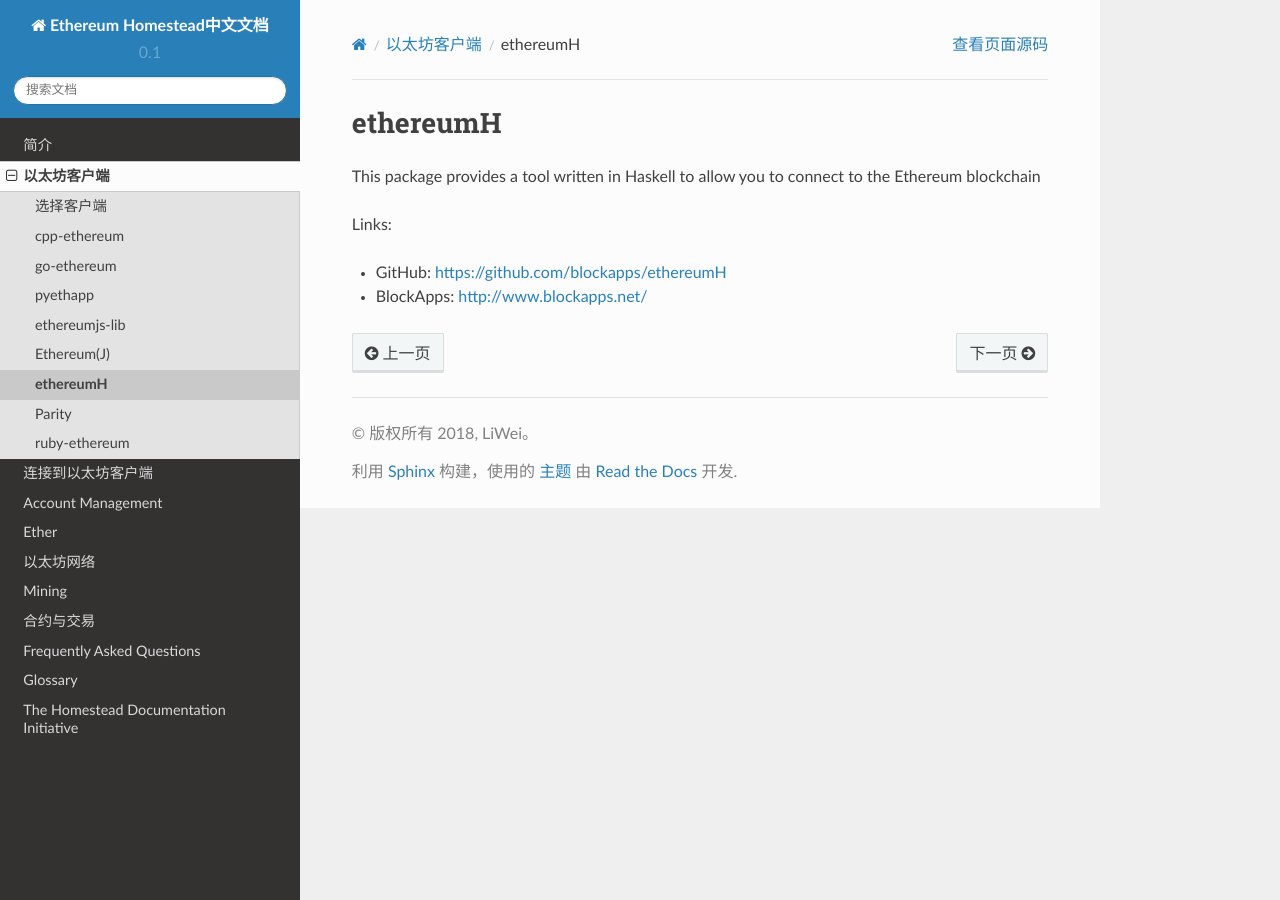
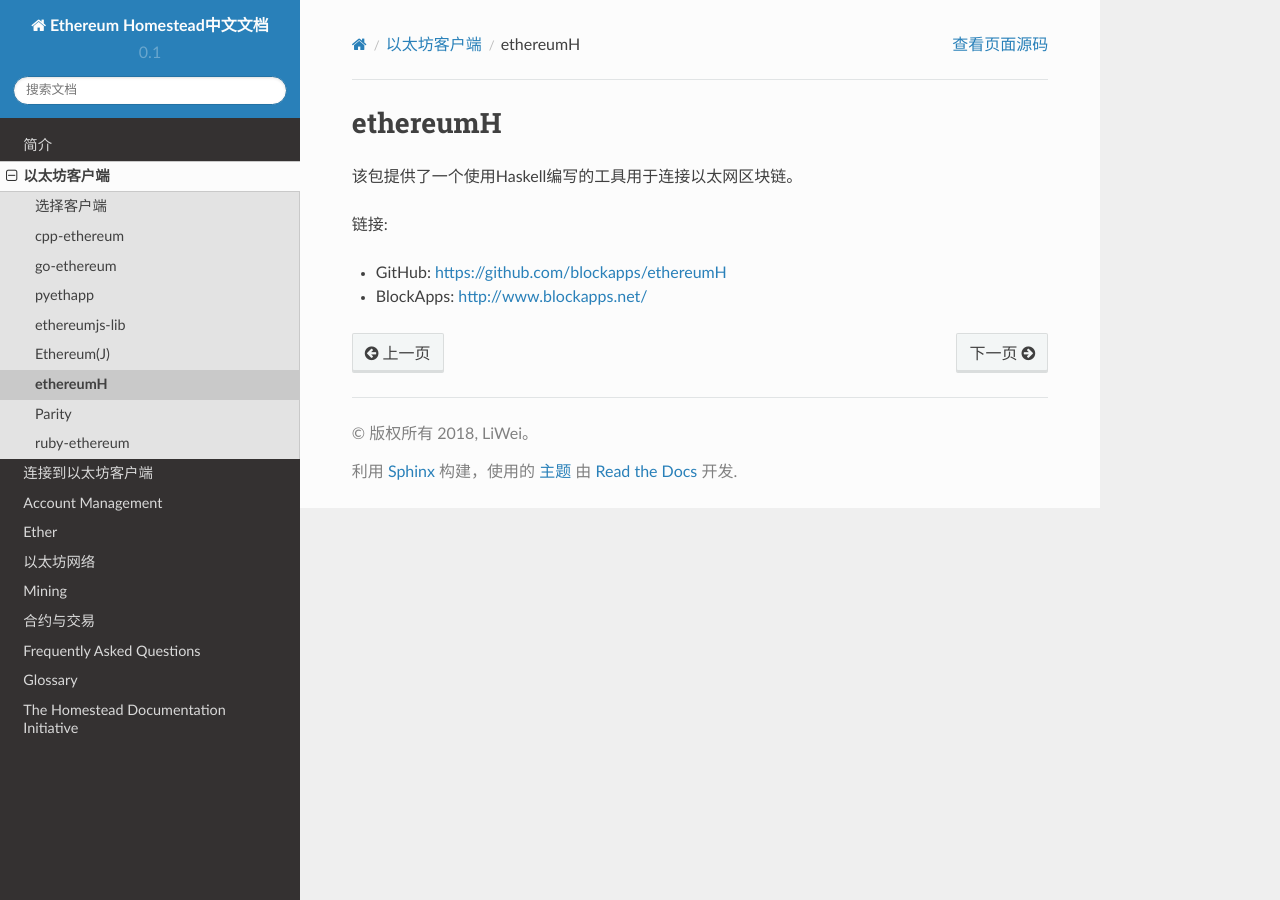
Before and after one commit to wl6g11/EthereumDocCH, a Sphinx documentation site: the page built from source/ethereum-clients/ethereumh/index.rst, in a window 1280 px wide. Built offline with Sphinx 7.4.7 and the Read the Docs theme 2.0.0, drawn with Linux system fonts in a browser that asks for light colours.

Commit message:
更新ethereumH

```diff
--- a/source/ethereum-clients/ethereumh/index.rst
+++ b/source/ethereum-clients/ethereumh/index.rst
@@ -4,10 +4,9 @@
 ethereumH
 ################################################################################
 
-This package provides a tool written in Haskell to allow you to connect to
-the Ethereum blockchain
+该包提供了一个使用Haskell编写的工具用于连接以太网区块链。
 
-Links:
+链接:
 
 * GitHub: https://github.com/blockapps/ethereumH
 * BlockApps: http://www.blockapps.net/
```
